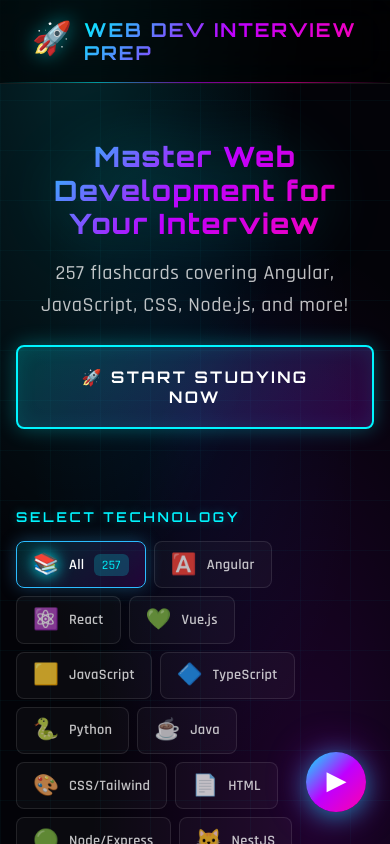
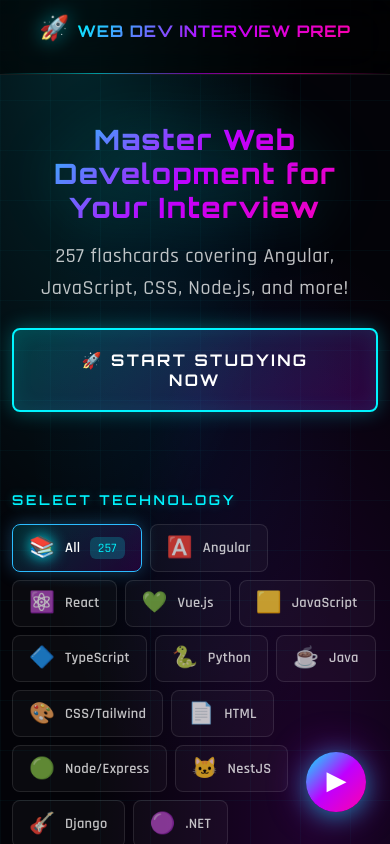
Before and after one commit to KingDrahggo/interview-prep-flashcards, an Angular app: page /study in a window 390 px wide. Shown: the top 844 px of the page. Built offline with nearby package versions, Linux system fonts and the light colour scheme.

Commit message:
style: Improved mobile UI for study mode and flashcards

```diff
--- a/src/app/features/flashcard/flashcard.component.scss
+++ b/src/app/features/flashcard/flashcard.component.scss
@@ -638,22 +638,72 @@
 
 @media (max-width: 640px) {
   .flashcard-container {
-    padding: 0.5rem;
+    padding: 0.25rem;
+  }
+
+  .progress-bar {
+    margin-bottom: 1.5rem;
+    height: 4px;
+
+    .progress-text {
+      font-size: 0.7rem;
+      top: -1.5rem;
+    }
   }
 
   .card-flip {
-    min-height: 420px;
+    min-height: 450px;
   }
 
   .card-face {
-    padding: 1.25rem;
+    padding: 1.25rem 1rem;
+  }
+
+  .card-header {
+    margin-bottom: 1rem;
+    flex-wrap: wrap;
+    gap: 0.5rem;
   }
 
   .question-text {
-    font-size: 1.15rem;
+    font-size: 1.25rem;
+    margin-bottom: 0.75rem;
+    line-height: 1.5;
+  }
+
+  .answer-text {
+    font-size: 1rem;
+    line-height: 1.6;
+  }
+
+  .code-example {
+    pre {
+      padding: 0.75rem;
+
+      code {
+        font-size: 0.7rem;
+      }
+    }
   }
 
   .action-buttons {
-    flex-direction: column;
+    flex-direction: row; // Keep them side-by-side but larger
+    gap: 0.75rem;
+    padding-top: 1rem;
+
+    .btn {
+      padding: 0.85rem 0.5rem;
+      font-size: 1rem;
+    }
+  }
+
+  .navigation {
+    margin-top: 1.5rem;
+    padding-top: 1rem;
+
+    .nav-btn {
+      padding: 0.75rem 1.25rem;
+      font-size: 0.9rem;
+    }
   }
 }
--- a/src/app/features/study/study.component.scss
+++ b/src/app/features/study/study.component.scss
@@ -824,17 +824,41 @@
 
 @media (max-width: 768px) {
     .study-header {
-        padding: 1rem;
-        flex-direction: column;
-        gap: 1rem;
+        grid-template-columns: 1fr;
+        padding: 0.75rem 1rem;
+        gap: 0.75rem;
     }
 
-    .logo h1 {
-        font-size: 1.2rem;
+    .header-left {
+        display: none;
+    }
+
+    .logo {
+        gap: 0.5rem;
+
+        .logo-icon {
+            font-size: 1.5rem;
+        }
+
+        h1 {
+            font-size: 1rem;
+            letter-spacing: 0.05em;
+            text-align: center;
+        }
+    }
+
+    .session-info {
+        justify-content: center;
+        gap: 1rem;
+        width: 100%;
+    }
+
+    .timer {
+        font-size: 1.25rem;
     }
 
     .study-content {
-        padding: 1.5rem 1rem;
+        padding: 1rem 0.75rem;
     }
 
     .start-screen .hero h2 {
```
